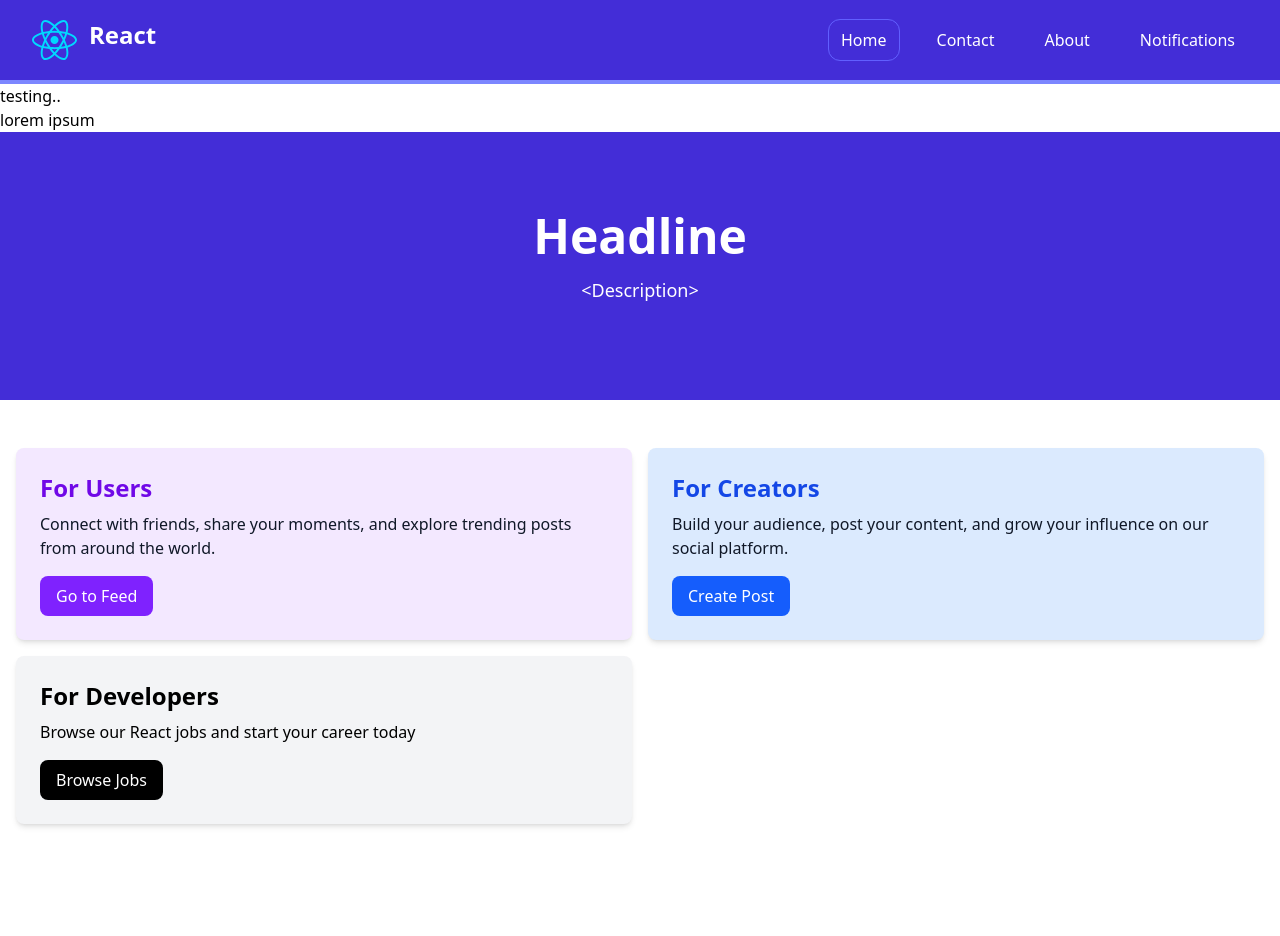
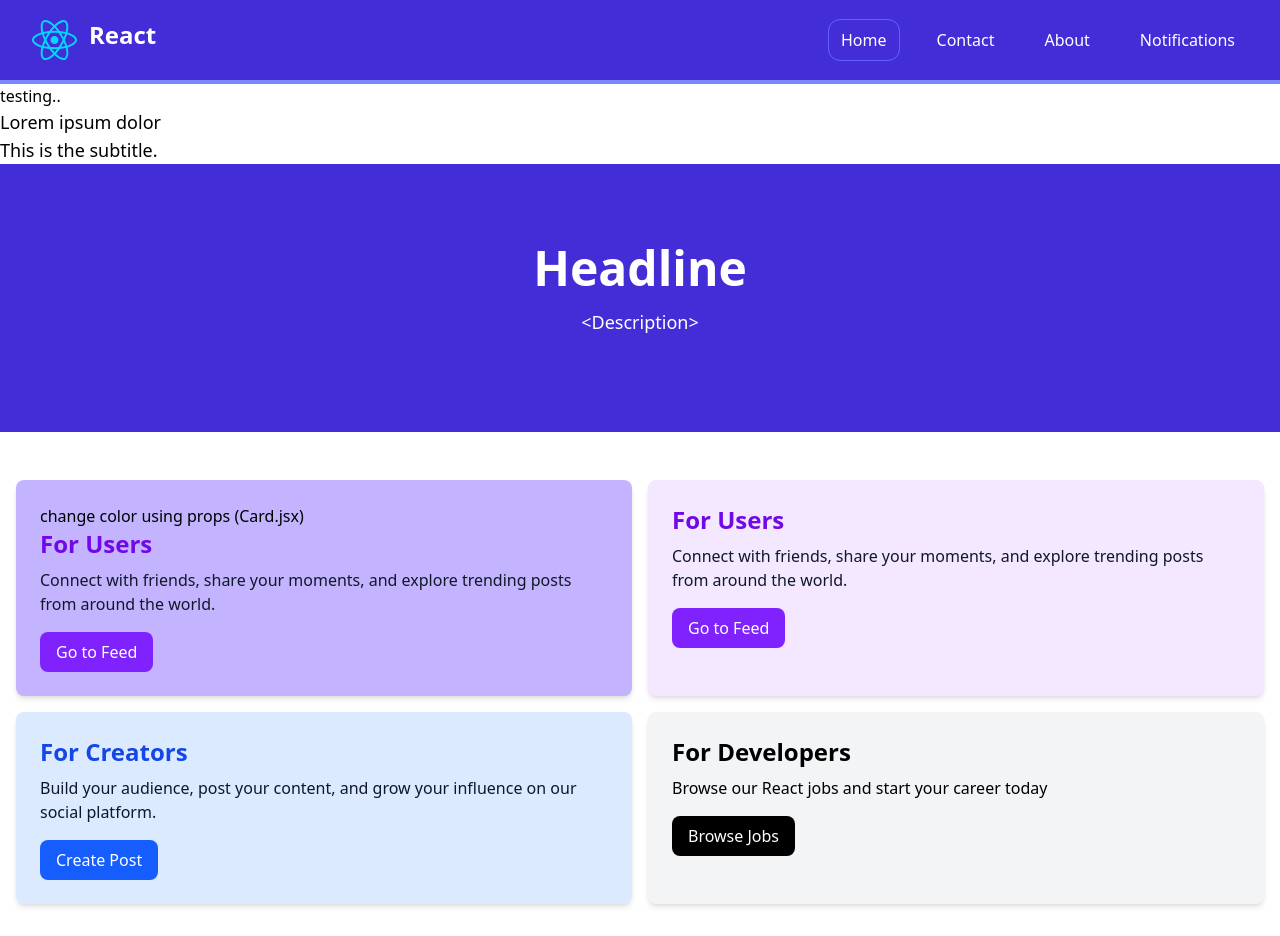
Before and after one commit to coddzz/React-Vite, a React (Vite) app: page / in a window 1280 px wide. Before the commit the page ends 856 px from the top, so only its background shows below. Built offline with nearby package versions, Linux system fonts and the light colour scheme.

Commit message:
styling using props

```diff
--- a/src/App.jsx
+++ b/src/App.jsx
@@ -9,10 +9,9 @@ const App = () => {
   return (
     <>
       <Navbar />
-      <Test title="lorem ipsum "/>
+      <Test />
       <HeroSection />
       <HomeCards />
-
     </>
   )
 }
--- /dev/null
+++ b/src/components/Card.jsx
@@ -0,0 +1,12 @@
+import React from 'react'
+
+const Card = ({children}) => {
+  return (
+    <div className='bg-violet-300 p-6 rounded-lg shadow-md'>
+        <h1 className='font-extralight'>change color using props {"(Card.jsx)"}</h1>
+        {children}
+    </div>
+  )
+}
+
+export default Card
--- a/src/components/HomeCards.jsx
+++ b/src/components/HomeCards.jsx
@@ -1,11 +1,23 @@
 import React from 'react'
-
+import Card from './Card'
 const HomeCards = () => {
   return (
     <>
     <section className="py-4">
         <div className="container-xl lg:container m-auto">
             <div className="grid grid-cols-1 md:grid-cols-2 gap-4 p-4 rounded-lg">
+                <Card>
+                    <h2 className="text-2xl font-bold text-violet-700">For Users</h2>
+                    <p className="mt-2 mb-4 text-gray-900">
+                    Connect with friends, share your moments, and explore trending posts
+                    from around the world.
+                    </p>
+                    <a
+                    href=""
+                    className="inline-block bg-violet-600 text-white rounded-lg px-4 py-2 hover:bg-violet-700 transition">
+                    Go to Feed
+                    </a>
+                </Card>
                 <div className="bg-purple-100 p-6 rounded-lg shadow-md">
                     <h2 className="text-2xl font-bold text-violet-700">For Users</h2>
                     <p className="mt-2 mb-4 text-gray-900">
--- a/src/components/Navbar.jsx
+++ b/src/components/Navbar.jsx
@@ -19,13 +19,13 @@ const Navbar = () => {
               <div className="md:ml-auto">
                 <div className="flex space-x-6 ml-10">
                   <a href="/hm.html"
-                  className="text-white px-3 py-2 rounded-xl transition-all duration-300 hover:bg-gradient-to-bl hover:from-indigo-700 hover:to-indigo-500 border-1 border-indigo-500 hover:border-indigo-500">Home</a>
+                  className="text-white px-3 py-2 rounded-xl transition-all duration-300 hover:bg-gradient-to-bl hover:from-indigo-700 hover:to-indigo-500 border-1 border-indigo-500 hover:border-indigo-500 hover:shadow-md hover:shadow-blue-900">Home</a>
                   <a href="/contact.html"
-                  className="text-white px-3 py-2 rounded-xl transition-all duration-300 hover:bg-gradient-to-br hover:from-indigo-700 hover:to-indigo-500 border-1 border-indigo-700 hover:border-indigo-500">Contact</a>
+                  className="text-white px-3 py-2 rounded-xl transition-all duration-300 hover:bg-gradient-to-br hover:from-indigo-700 hover:to-indigo-500 border-1 border-indigo-700 hover:border-indigo-500 hover:shadow-md hover:shadow-blue-900">Contact</a>
                   <a href="/about.html"
-                  className="text-white px-3 py-2 rounded-xl transition-all duration-300 hover:bg-gradient-to-r hover:from-indigo-700 hover:to-indigo-500 border-1 border-indigo-700 hover:border-indigo-500">About</a>
+                  className="text-white px-3 py-2 rounded-xl transition-all duration-300 hover:bg-gradient-to-r hover:from-indigo-700 hover:to-indigo-500 border-1 border-indigo-700 hover:border-indigo-500 hover:shadow-md hover:shadow-blue-900">About</a>
                   <a href="/noti"
-                  className="text-white px-3 py-2 rounded-xl transition-all duration-300 hover:bg-gradient-to-br hover:from-indigo-700 hover:to-indigo-500 border-1 border-indigo-700 hover:border-indigo-500">Notifications</a>
+                  className="text-white px-3 py-2 rounded-xl transition-all duration-300 hover:bg-gradient-to-br hover:from-indigo-700 hover:to-indigo-500 border-1 border-indigo-700 hover:border-indigo-500 hover:shadow-md hover:shadow-blue-900">Notifications</a>
                 </div>
               </div>
             </div>
--- a/src/components/test.jsx
+++ b/src/components/test.jsx
@@ -1,10 +1,16 @@
 import React from 'react'
 
-const Test = (props) => {
+const Test = ({
+    title="Lorem ipsum dolor",
+    subtitle="This is the subtitle."
+}) => {
   return (
     <>
-    <h6>testing..</h6>
-    <h5>{props.title}</h5>
+    <div>
+        <h6>testing..</h6>
+        <h5 className='text-lg'>{title}</h5>
+        <h5 className='text-lg'>{subtitle}</h5>
+    </div>
     </>
   )
 }
```
